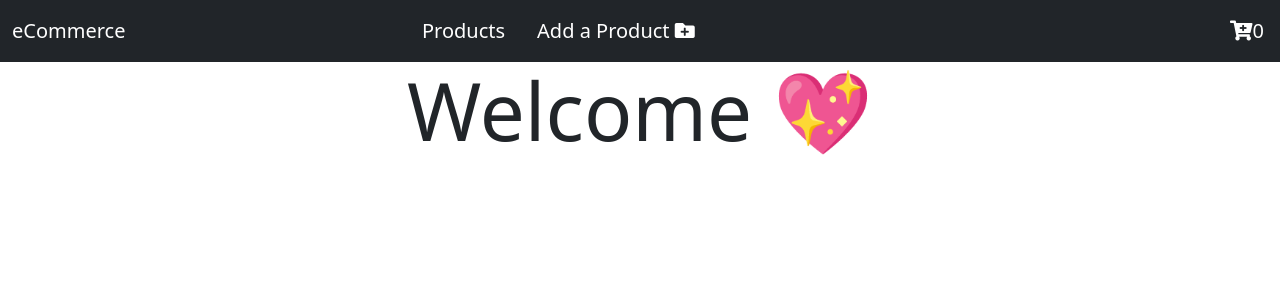
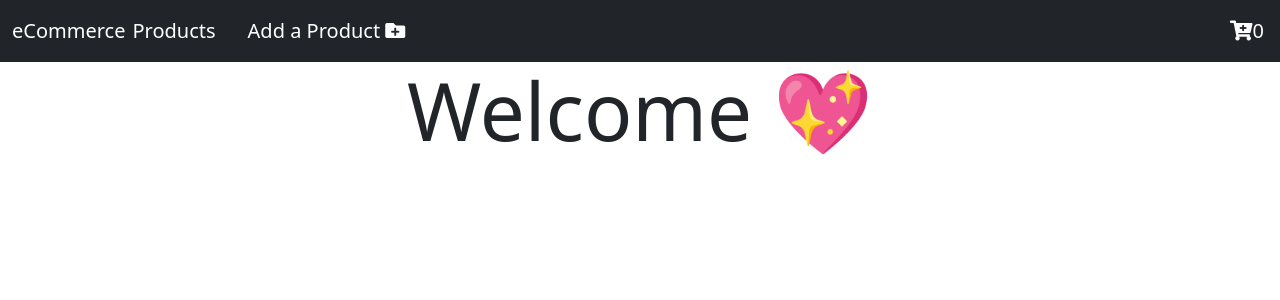
Before and after one commit to nonuabi/Ecommerce-app, a React (Create React App) app: page / in a window 1280 px wide. Shown: the top 300 px of the page. Built offline with nearby package versions, Linux system fonts and the light colour scheme.

Commit message:
navbar ui

```diff
--- a/src/components/Navbar.js
+++ b/src/components/Navbar.js
@@ -6,7 +6,7 @@ const Navbar = ({ numOfCartItems }) => {
   return (
     <div className="navbar navbar-expand-lg  navbar-dark bg-dark">
       <div className="container-fluid">
-        <Link className="navbar-brand" to="/">
+        <Link id="home_link" className="navbar-brand" to="/">
           eCommerce
         </Link>
         <div className=" navbar-collapse" id="navbarText">
--- a/src/css/Navbar.css
+++ b/src/css/Navbar.css
@@ -1,3 +1,6 @@
 .nav-item {
   color: white;
 }
+#home_link {
+  width: 8%;
+}
```
